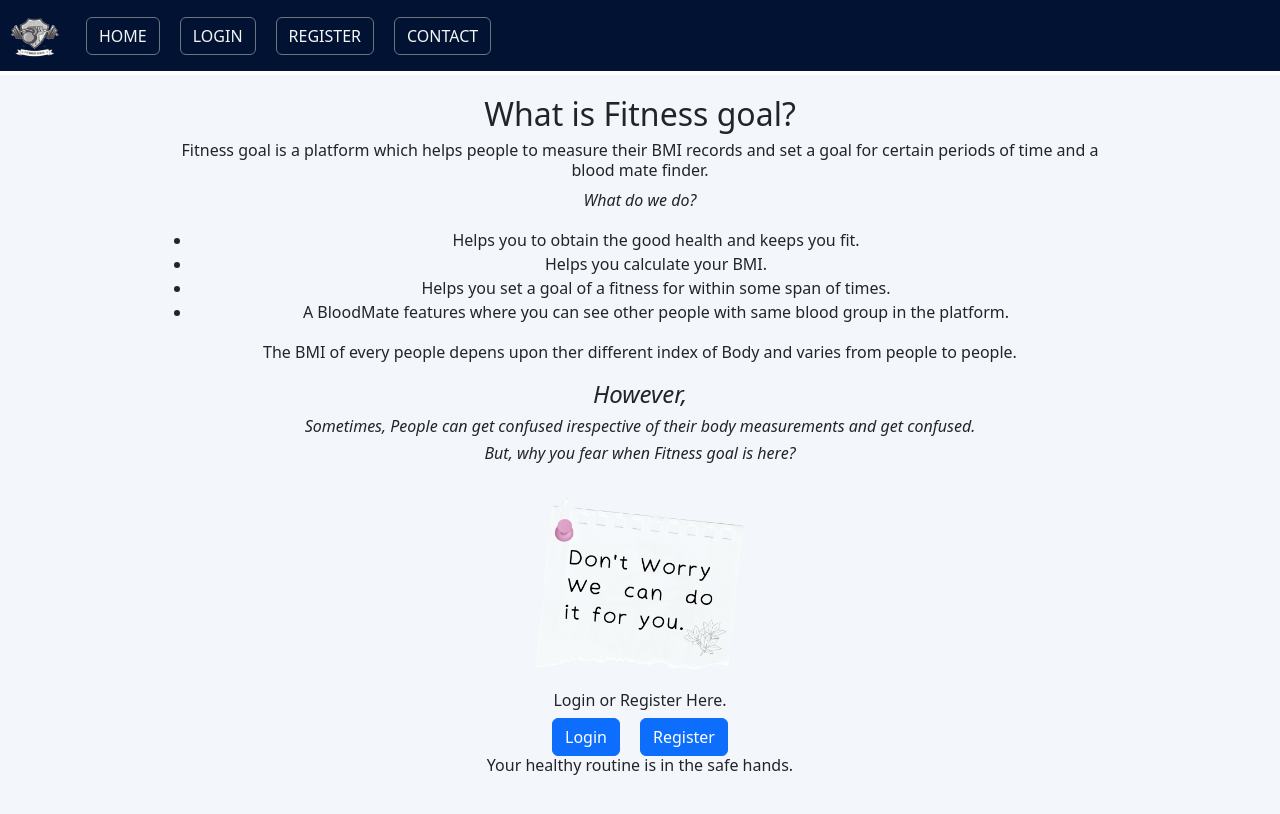
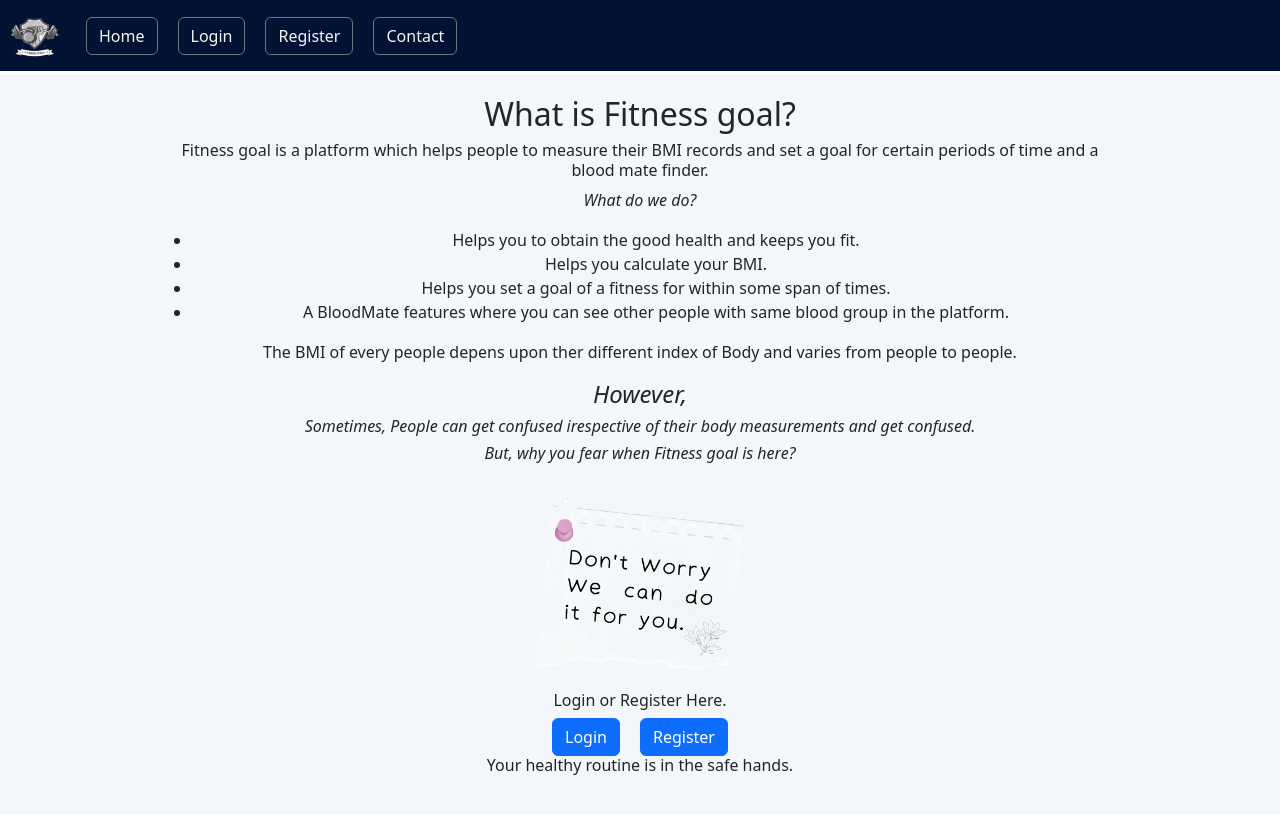
Before and after one commit to rusal07/fitnessgoal-frontend, a React (Create React App) app: page / in a window 1280 px wide. Shown: the top 814 px of the page. Built offline with nearby package versions, Linux system fonts and the light colour scheme.

Commit message:
Changed in Header Link

```diff
--- a/src/Components/Header/Header.jsx
+++ b/src/Components/Header/Header.jsx
@@ -1,6 +1,7 @@
 import React, {useState} from 'react'
 import logo from "./img/brandlogo.png";
 import "./Header.css";
+import { Link } from 'react-router-dom';
 const Header = () => {
     const [isNavCollapsed, setIsNavCollapsed] = useState(true);
 
@@ -18,10 +19,18 @@ const Header = () => {
         </button>
 
         <div className={`${isNavCollapsed ? 'collapse' : ''} navbar-collapse`}>
-          <a className="btn btn-outline-secondary" href="/">HOME</a>
-          <a href="/login" className="btn btn-outline-secondary" >LOGIN</a>
-          <a href="/register" className="btn btn-outline-secondary" >REGISTER</a>
-          <a href="/contact" className="btn btn-outline-secondary" >CONTACT</a>
+        <Link to="/home">
+          <button style={{color: "whitesmoke"}} className="btn btn-outline-secondary">Home</button>
+          </Link>
+          <Link to="/login">
+          <button style={{color: "whitesmoke"}}  className="btn btn-outline-secondary">Login</button>
+          </Link>
+          <Link to="/register">
+          <button style={{color: "whitesmoke"}}  className="btn btn-outline-secondary">Register</button>
+          </Link>
+          <Link to="/contact">
+          <button style={{color: "whitesmoke"}}  className="btn btn-outline-secondary">Contact</button>
+          </Link>
         </div>
         </div>
       </nav>
```
